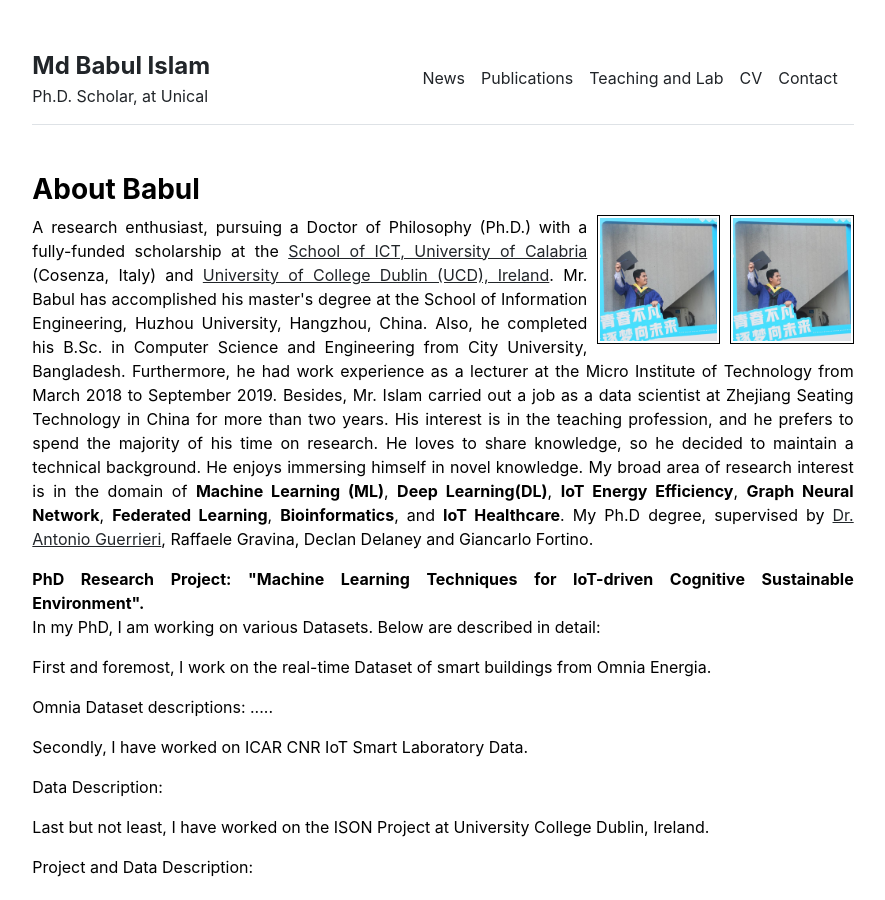
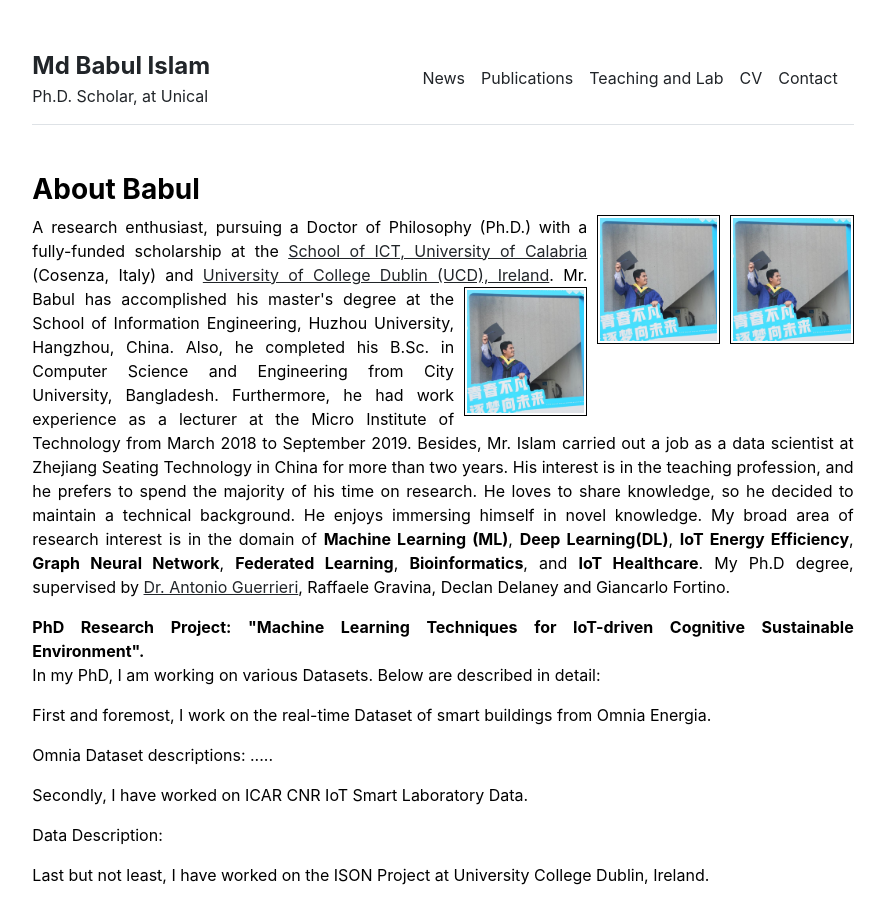
Before and after one commit to babulcseian/babulcseian.github.io, a Jekyll site: the page built from index.md, in a window 1280 px wide and 900 px high. Shown: the whole window, without its empty margins (197-1082 px from the left). Built offline with Jekyll 4.4.1, drawn with Linux system fonts in a browser that asks for light colours; a style sheet for code colours, icons or effects is not loaded.

Commit message:
Update home.html

```diff
--- a/_layouts/home.html
+++ b/_layouts/home.html
@@ -11,6 +11,7 @@
 
     <p align="justify"> A research enthusiast, pursuing a Doctor of Philosophy (Ph.D.) with a fully-funded scholarship at the <a class="other" href='https://dottorato.dimes.unical.it/students/md-babul-islam'>School of ICT, University of Calabria</a> (Cosenza, Italy)
        and <a class="other" href='https://www.ucd.ie/'>University of College Dublin (UCD), Ireland</a>.
+       <img src="{{ site.github.url }}/assets/img/Md Babul Con.jpg" alt="Home" width="15%" title="MSc Graduation" style="float: right; margin-left: 10px; margin-bottom: 10px; border: solid black 1px; padding: 2px;">
        Mr. Babul has accomplished his master's degree at the School of Information Engineering, Huzhou University, Hangzhou, China.
        Also, he completed his B.Sc. in Computer Science and Engineering from City University, Bangladesh.
        Furthermore, he had work experience as a lecturer at the Micro Institute of Technology from March 2018 to September 2019.
```
